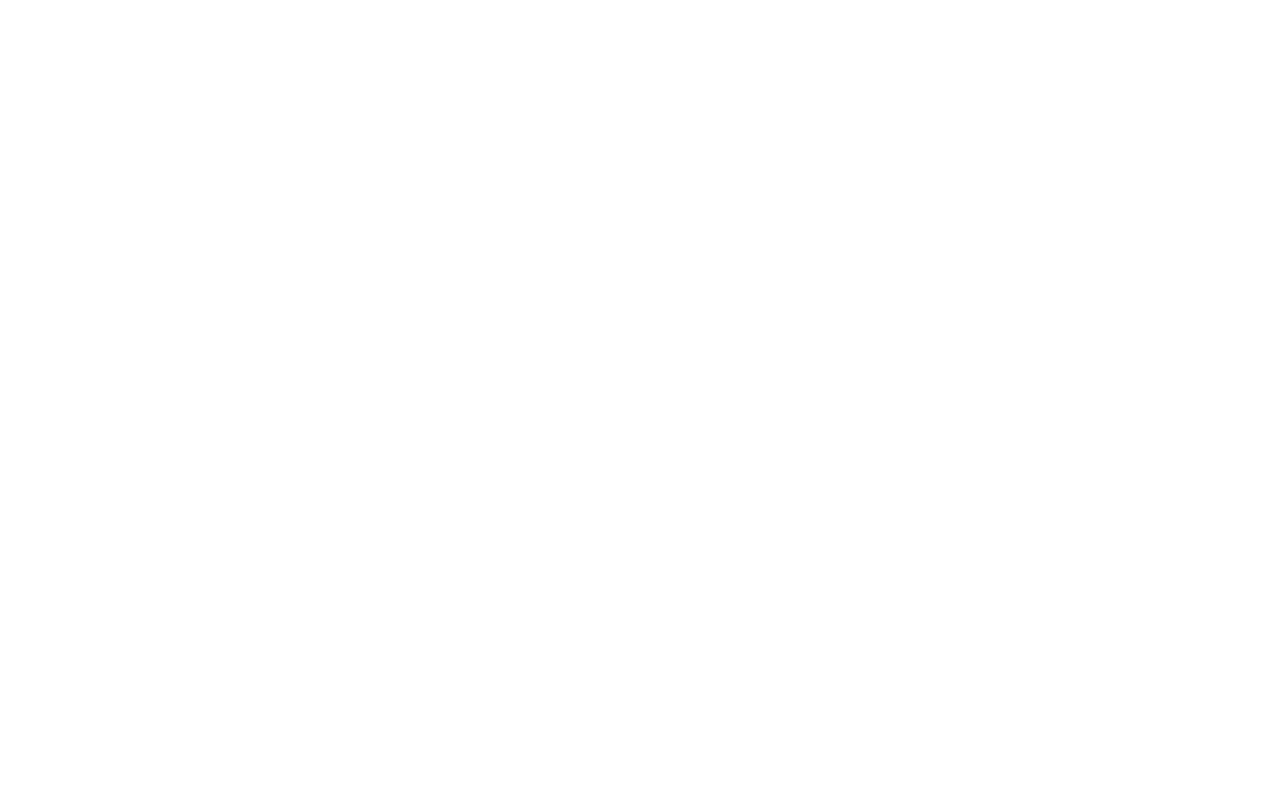
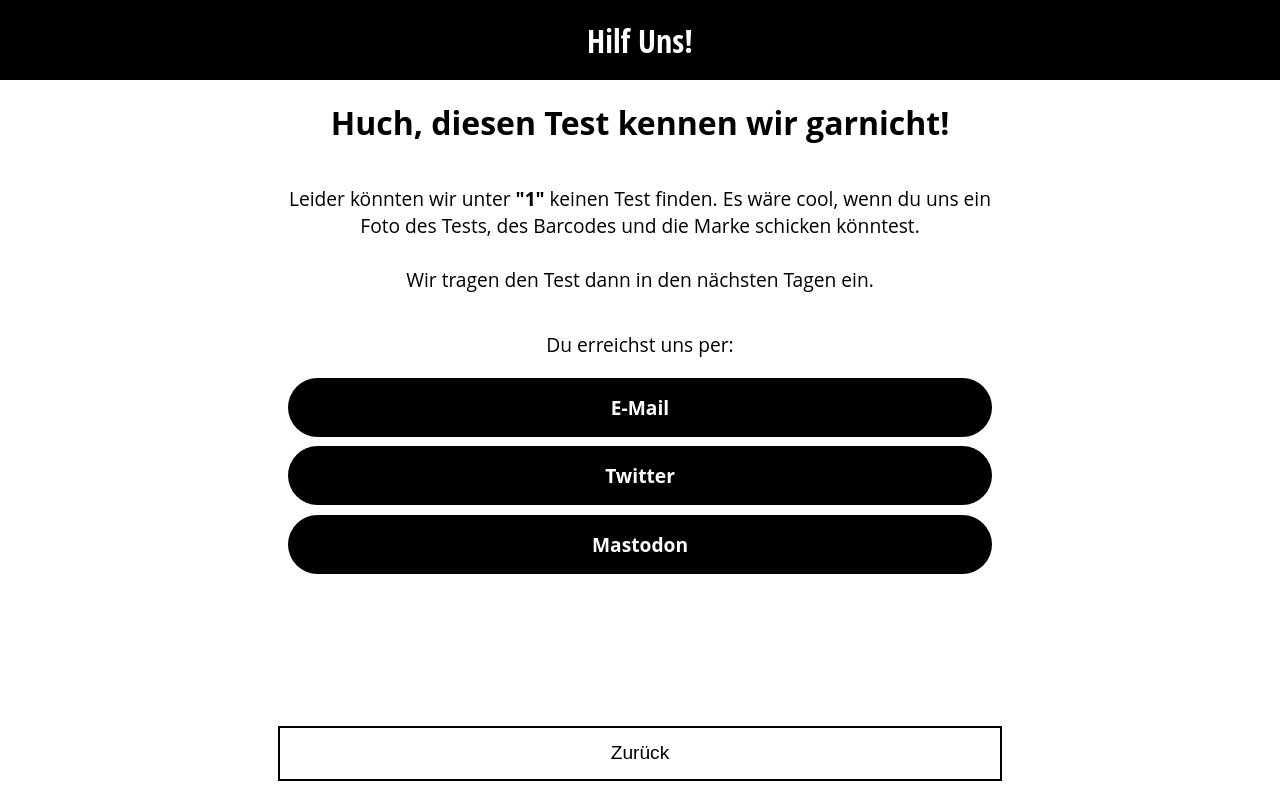
Before and after one commit to zerforschung/schnelltesttest.de, a React (Create React App) app: page /result/1 in a window 1280 px wide. Before the commit this address had no page. Built offline with nearby package versions, Linux system fonts and the light colour scheme.

Commit message:
✨ Rename result routes

```diff
--- a/src/components/Result/TestFound.tsx
+++ b/src/components/Result/TestFound.tsx
@@ -28,7 +28,7 @@
       </p>
       <div style={{ flexGrow: 1 }} />
       <BigLinkButton
-        to={`/more_information?test_id=${encodeURIComponent(testdata.at_nr)}`}
+        to={`/result/${encodeURIComponent(testdata.at_nr)}/details`}
         content={'Mehr Informationen'}
         appearance="primary"
       />
--- a/src/components/Scanner/BarcodeScanner.tsx
+++ b/src/components/Scanner/BarcodeScanner.tsx
@@ -21,7 +21,7 @@
       console.log('nav', code, active);
       active = false;
       eanCount = {};
-      navigate(`/result?test_id=${encodeURIComponent(code)}`);
+      navigate(`/result/${encodeURIComponent(code)}`);
     }
     eanCount[code] = count + 1;
   };
--- a/src/index.tsx
+++ b/src/index.tsx
@@ -2,7 +2,7 @@
 import ReactDOM from 'react-dom';
 import './index.css';
 import App from './App';
-import { BrowserRouter, Routes, Route } from 'react-router-dom';
+import { BrowserRouter, Routes, Route, Navigate } from 'react-router-dom';
 import Scanner from './routes/Scanner';
 import Result from './routes/Result';
 import About from './routes/About';
@@ -14,10 +14,14 @@
     <Routes>
       <Route path="/" element={<App />} />
       <Route path="scan" element={<Scanner />} />
-      <Route path="result" element={<Result />} />
+      <Route path="result">
+        <Route path=":testId" element={<Result />} />
+        <Route path=":testId/details" element={<MoreInformation />} />
+        <Route index element={<Result />} />
+      </Route>
       <Route path="about" element={<About />} />
-      <Route path="more_information" element={<MoreInformation />} />
       <Route path="search" element={<EnterCode />} />
+      <Route path="*" element={<Navigate to={'/'} />} />
     </Routes>
   </BrowserRouter>,
   document.getElementById('root')
--- a/src/routes/EnterCode.tsx
+++ b/src/routes/EnterCode.tsx
@@ -114,7 +114,7 @@
       {!isTestKnown && testId.trim() ? <UnknownText /> : <></>}
       <div style={{ flexGrow: 1 }} />
       <BigLinkButton
-        to={`/result?test_id=${encodeURIComponent(testId)}`}
+        to={`/result/${encodeURIComponent(testId)}`}
         content={isTestKnown ? 'Überprüfen' : 'Hilf uns!'}
         appearance={'primary'}
         disabled={testId.trim() == ''}
--- a/src/routes/MoreInformation.tsx
+++ b/src/routes/MoreInformation.tsx
@@ -1,9 +1,7 @@
 import React from 'react';
 import { TextHeadingPage } from '../components/HeadingPageLayouts';
-import { useSearchParams } from 'react-router-dom';
-import { useNavigate } from 'react-router';
-import { get_test } from '../utils/testdata';
 import NoTestFound from '../components/Result/NoTestFound';
+import { useTestData } from '../utils/hooks';
 function getReadableAntigen(antigen: string): string {
   if (antigen == 'N') {
     return 'Nucleoprotein';
@@ -15,14 +13,11 @@
   return antigen;
 }
 export default function MoreInformation(): JSX.Element {
-  const [searchParams, _setSearchParams] = useSearchParams();
-  const navigate = useNavigate();
-  const test_id = searchParams.get('test_id');
-  if (test_id === null) {
-    navigate('/scan');
+  const [test_id, test_data] = useTestData();
+  if (test_id == null) {
+    console.log('no test id');
     return <></>;
   }
-  const test_data = get_test(test_id);
   if (test_data === null) {
     return <NoTestFound test_id={test_id} />;
   } else {
--- a/src/routes/Result.tsx
+++ b/src/routes/Result.tsx
@@ -1,23 +1,13 @@
 import React from 'react';
-import { useNavigate, useNavigationType } from 'react-router';
-
-import { get_test } from '../utils/testdata';
 import NoTestFound from '../components/Result/NoTestFound';
 import TestFound from '../components/Result/TestFound';
-import { useSearchParams } from 'react-router-dom';
+import { useTestData } from '../utils/hooks';
 
 export default function Result(): JSX.Element {
-  const [searchParams, _setSearchParams] = useSearchParams();
-  const navigate = useNavigate();
-  console.log('nav', 'a');
-  const navType = useNavigationType();
-  console.log('nav', navType);
-  const test_id = searchParams.get('test_id');
-  if (test_id === null) {
-    navigate('/scan');
+  const [test_id, test_data] = useTestData();
+  if (test_id == null) {
     return <></>;
   }
-  const test_data = get_test(test_id);
 
   return (
     <>
--- /dev/null
+++ b/src/utils/hooks.tsx
@@ -0,0 +1,20 @@
+import { useEffect } from 'react';
+import { useNavigate, useParams } from 'react-router';
+import { get_test, TestData } from './testdata';
+
+export function useTestData(): [string | null, TestData | null] {
+  const params = useParams();
+  const test_id = params.testId || null;
+  console.log('test_id', test_id);
+  const navigate = useNavigate();
+  useEffect(() => {
+    if (test_id === null) {
+      navigate('/');
+    }
+  }, [test_id]);
+  if (test_id === null) {
+    return ['', null];
+  }
+  const test_data = get_test(test_id);
+  return [test_id, test_data];
+}
```
